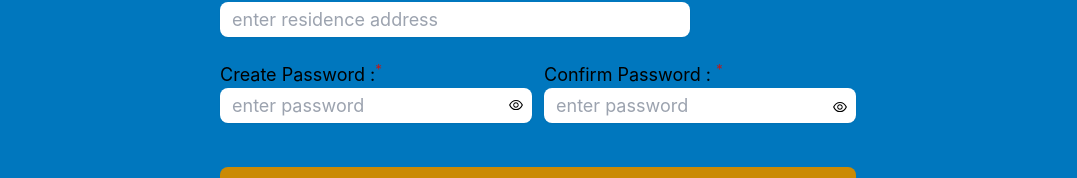
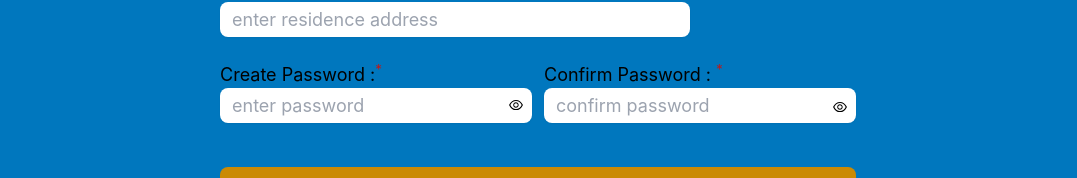
Before and after one commit to ChhatishK/ShipmentDeliveryApplication, a React (Create React App) app: page /register in a window 1280 px wide. Shown: the part 361-539 px from the top of the page, without its empty margins (102-1179 px from the left). Built offline with nearby package versions, Linux system fonts and the light colour scheme.

Commit message:
Update Register.js

```diff
--- a/src/Components/Auth/Register.js
+++ b/src/Components/Auth/Register.js
@@ -75,6 +75,7 @@ function CustomerRegister() {
                 console.log(loginInfo)
                 console.log(userCredential)
             } catch(e) {
+                alert("Registration failed. Try again!")
                 console.log("Error occured!")
             }
             navigate('/login', {state : userId})
@@ -86,25 +87,6 @@ function CustomerRegister() {
         })
 
     }
-
-    // const handleGoogleSignup = async (e) => {
-    //     e.preventDefault();
-
-    //     alert("This functionality is not working right now! use manually process!")
-    //     return;
-    //     const provider = new GoogleAuthProvider();
-    //     console.log(provider)
-    //     try {
-    //         const result = await getAuth.signInWithPopup(provider)
-    //         const user = result.user;
-    //         const userId = user.uid;
-    //         const loginInfo = addDoc(collection(database, userId))
-    //         console.log(loginInfo)
-    //         navigate("/dashboard", {state : userId})
-    //       } catch (error) {
-    //         console.error("Error signing up with Google:", error);
-    //       }
-    // }
 
   return (
     <form method='POST' onSubmit={submitHandler} className='w-full flex flex-col justify-center items-center'>
@@ -203,7 +185,7 @@ function CustomerRegister() {
 
                     <input
                         type={showPassword2 ? ("text") : ("password")}
-                        placeholder='enter password'
+                        placeholder='confirm password'
                         required
                         value={formData.confirmPassword}
                         onChange={changeHandler}
@@ -224,7 +206,10 @@ function CustomerRegister() {
 
             <button className='px-[12px] py-[8px] rounded-[8px] bg-yellow-600 text-[18px] mt-5 text-richblack-900 font-medium'>Create Account</button>
             <div className='w-full h-[1px] bg-white'></div>
-            <button className='px-[12px] py-[8px] rounded-[8px] bg-[#1d77aa] border border-slate-300 text-[18px] text-richblack-900 font-medium'>Sign up with Google</button>
+            <button className='px-[12px] py-[8px] rounded-[8px] bg-[#1d77aa] border border-slate-300 text-[18px] text-richblack-900 font-medium' onClick={(e) => {
+                e.preventDefault();
+                alert("Not working!")
+            }}>Sign up with Google</button>
         </div>
 
     </form>
```
